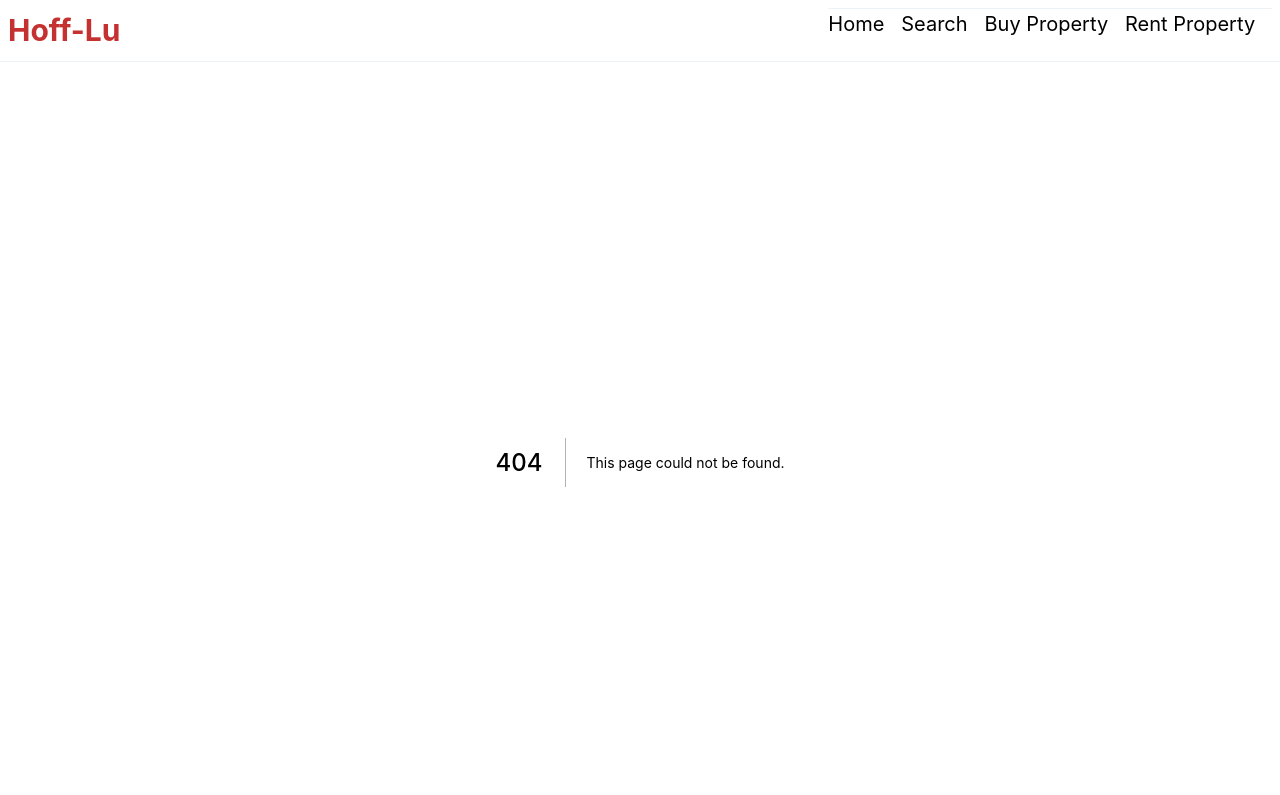
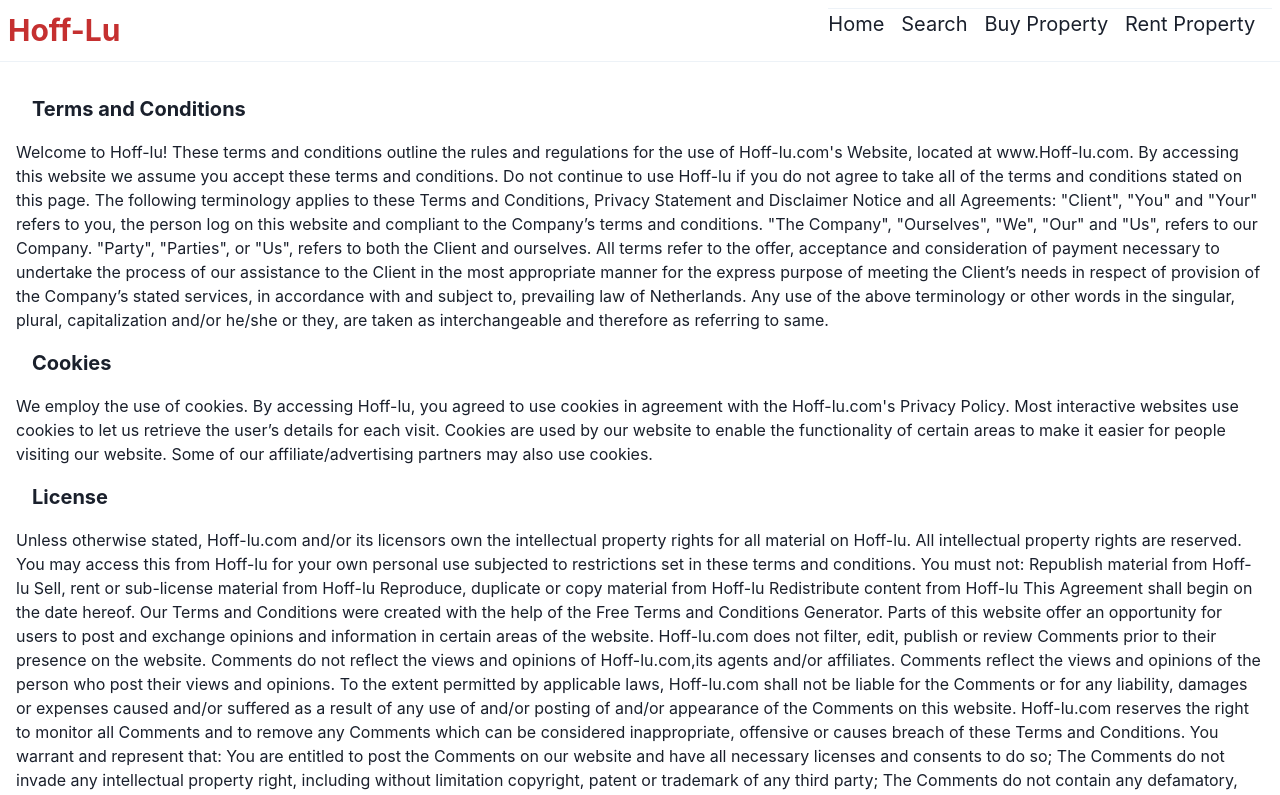
Before and after one commit to Noroze/realestate, a Next.js app: page /Terms in a window 1280 px wide. Before the commit this address had no page. Shown: the top 795 px of the page. Built offline with nearby package versions, Linux system fonts and the light colour scheme; a small style sheet from the web is missing.

Commit message:
Rename Terms to Terms.js

```diff
--- /dev/null
+++ b/pages/Terms.js
@@ -0,0 +1,128 @@
+import { useRouter } from 'next/router';
+import { Flex, Box, Text, Icon } from '@chakra-ui/react';
+
+
+const Terms = ({ properties }) => {
+  const router = useRouter();
+
+  return (
+    <Box>
+
+
+      <Text fontSize='l' p='4' >
+      <Text fontSize='xl' p='4' fontWeight='bold'> Terms and Conditions</Text>
+Welcome to Hoff-lu!
+
+These terms and conditions outline the rules and regulations for the use of Hoff-lu.com's Website, located at www.Hoff-lu.com.
+
+By accessing this website we assume you accept these terms and conditions. Do not continue to use Hoff-lu if you do not agree to take all of the terms and conditions stated on this page.
+
+The following terminology applies to these Terms and Conditions, Privacy Statement and Disclaimer Notice and all Agreements: "Client", "You" and "Your" refers to you, the person log on this website and compliant to the Company’s terms and conditions. "The Company", "Ourselves", "We", "Our" and "Us", refers to our Company. "Party", "Parties", or "Us", refers to both the Client and ourselves. All terms refer to the offer, acceptance and consideration of payment necessary to undertake the process of our assistance to the Client in the most appropriate manner for the express purpose of meeting the Client’s needs in respect of provision of the Company’s stated services, in accordance with and subject to, prevailing law of Netherlands. Any use of the above terminology or other words in the singular, plural, capitalization and/or he/she or they, are taken as interchangeable and therefore as referring to same.
+<Text fontSize='xl' p='4' fontWeight='bold'> Cookies</Text>
+
+
+We employ the use of cookies. By accessing Hoff-lu, you agreed to use cookies in agreement with the Hoff-lu.com's Privacy Policy.
+
+Most interactive websites use cookies to let us retrieve the user’s details for each visit. Cookies are used by our website to enable the functionality of certain areas to make it easier for people visiting our website. Some of our affiliate/advertising partners may also use cookies.
+<Text fontSize='xl' p='4' fontWeight='bold'> License</Text>
+
+
+Unless otherwise stated, Hoff-lu.com and/or its licensors own the intellectual property rights for all material on Hoff-lu. All intellectual property rights are reserved. You may access this from Hoff-lu for your own personal use subjected to restrictions set in these terms and conditions.
+
+You must not:
+
+Republish material from Hoff-lu
+Sell, rent or sub-license material from Hoff-lu
+Reproduce, duplicate or copy material from Hoff-lu
+Redistribute content from Hoff-lu
+This Agreement shall begin on the date hereof. Our Terms and Conditions were created with the help of the Free Terms and Conditions Generator.
+
+Parts of this website offer an opportunity for users to post and exchange opinions and information in certain areas of the website. Hoff-lu.com does not filter, edit, publish or review Comments prior to their presence on the website. Comments do not reflect the views and opinions of Hoff-lu.com,its agents and/or affiliates. Comments reflect the views and opinions of the person who post their views and opinions. To the extent permitted by applicable laws, Hoff-lu.com shall not be liable for the Comments or for any liability, damages or expenses caused and/or suffered as a result of any use of and/or posting of and/or appearance of the Comments on this website.
+
+Hoff-lu.com reserves the right to monitor all Comments and to remove any Comments which can be considered inappropriate, offensive or causes breach of these Terms and Conditions.
+
+You warrant and represent that:
+
+You are entitled to post the Comments on our website and have all necessary licenses and consents to do so;
+The Comments do not invade any intellectual property right, including without limitation copyright, patent or trademark of any third party;
+The Comments do not contain any defamatory, libelous, offensive, indecent or otherwise unlawful material which is an invasion of privacy
+The Comments will not be used to solicit or promote business or custom or present commercial activities or unlawful activity.
+You hereby grant Hoff-lu.com a non-exclusive license to use, reproduce, edit and authorize others to use, reproduce and edit any of your Comments in any and all forms, formats or media.
+<Text fontSize='xl' p='4' fontWeight='bold'> Hyperlinking to our Content</Text>
+
+
+The following organizations may link to our Website without prior written approval:
+
+Government agencies;
+Search engines;
+News organizations;
+Online directory distributors may link to our Website in the same manner as they hyperlink to the Websites of other listed businesses; and
+System wide Accredited Businesses except soliciting non-profit organizations, charity shopping malls, and charity fundraising groups which may not hyperlink to our Web site.
+These organizations may link to our home page, to publications or to other Website information so long as the link: (a) is not in any way deceptive; (b) does not falsely imply sponsorship, endorsement or approval of the linking party and its products and/or services; and (c) fits within the context of the linking party’s site.
+
+We may consider and approve other link requests from the following types of organizations:
+
+commonly-known consumer and/or business information sources;
+dot.com community sites;
+associations or other groups representing charities;
+online directory distributors;
+internet portals;
+accounting, law and consulting firms; and
+educational institutions and trade associations.
+We will approve link requests from these organizations if we decide that: (a) the link would not make us look unfavorably to ourselves or to our accredited businesses; (b) the organization does not have any negative records with us; (c) the benefit to us from the visibility of the hyperlink compensates the absence of Hoff-lu.com; and (d) the link is in the context of general resource information.
+
+These organizations may link to our home page so long as the link: (a) is not in any way deceptive; (b) does not falsely imply sponsorship, endorsement or approval of the linking party and its products or services; and (c) fits within the context of the linking party’s site.
+
+If you are one of the organizations listed in paragraph 2 above and are interested in linking to our website, you must inform us by sending an e-mail to Hoff-lu.com. Please include your name, your organization name, contact information as well as the URL of your site, a list of any URLs from which you intend to link to our Website, and a list of the URLs on our site to which you would like to link. Wait 2-3 weeks for a response.
+
+Approved organizations may hyperlink to our Website as follows:
+
+By use of our corporate name; or
+By use of the uniform resource locator being linked to; or
+By use of any other description of our Website being linked to that makes sense within the context and format of content on the linking party’s site.
+No use of Hoff-lu.com's logo or other artwork will be allowed for linking absent a trademark license agreement.
+<Text fontSize='xl' p='4' fontWeight='bold'>iFrames</Text>
+
+
+Without prior approval and written permission, you may not create frames around our Webpages that alter in any way the visual presentation or appearance of our Website.
+<Text fontSize='xl' p='4' fontWeight='bold'>Content Liability</Text>
+
+
+We shall not be hold responsible for any content that appears on your Website. You agree to protect and defend us against all claims that is rising on your Website. No link(s) should appear on any Website that may be interpreted as libelous, obscene or criminal, or which infringes, otherwise violates, or advocates the infringement or other violation of, any third party rights.
+<Text fontSize='xl' p='4' fontWeight='bold'>Your Privacy</Text>
+
+
+Please read Privacy Policy
+<Text fontSize='xl' p='4' fontWeight='bold'>Reservation of Rights</Text>
+
+
+We reserve the right to request that you remove all links or any particular link to our Website. You approve to immediately remove all links to our Website upon request. We also reserve the right to amen these terms and conditions and it’s linking policy at any time. By continuously linking to our Website, you agree to be bound to and follow these linking terms and conditions.
+<Text fontSize='xl' p='4' fontWeight='bold'>Removal of links from our website</Text>
+
+
+If you find any link on our Website that is offensive for any reason, you are free to contact and inform us any moment. We will consider requests to remove links but we are not obligated to or so or to respond to you directly.
+
+We do not ensure that the information on this website is correct, we do not warrant its completeness or accuracy; nor do we promise to ensure that the website remains available or that the material on the website is kept up to date.
+<Text fontSize='xl' p='4' fontWeight='bold'>Disclaimer</Text>
+
+
+To the maximum extent permitted by applicable law, we exclude all representations, warranties and conditions relating to our website and the use of this website. Nothing in this disclaimer will:
+
+limit or exclude our or your liability for death or personal injury;
+limit or exclude our or your liability for fraud or fraudulent misrepresentation;
+limit any of our or your liabilities in any way that is not permitted under applicable law; or
+exclude any of our or your liabilities that may not be excluded under applicable law.
+The limitations and prohibitions of liability set in this Section and elsewhere in this disclaimer: (a) are subject to the preceding paragraph; and (b) govern all liabilities arising under the disclaimer, including liabilities arising in contract, in tort and for breach of statutory duty.
+
+As long as the website and the information and services on the website are provided free of charge, we will not be liable for any loss or damage of any nature.
+
+Generated using Terms and Conditions Generator
+      </Text>
+
+    </Box>
+  );
+};
+
+
+
+export default Terms;
```
